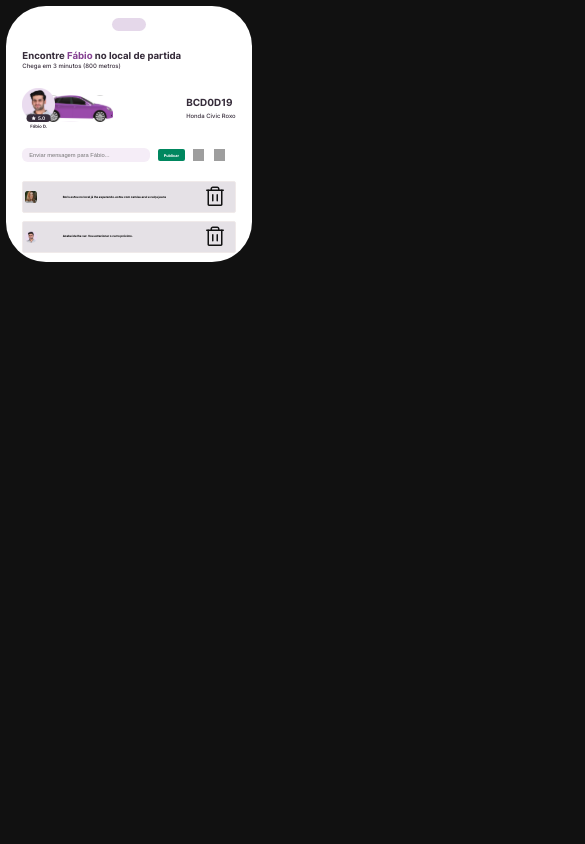
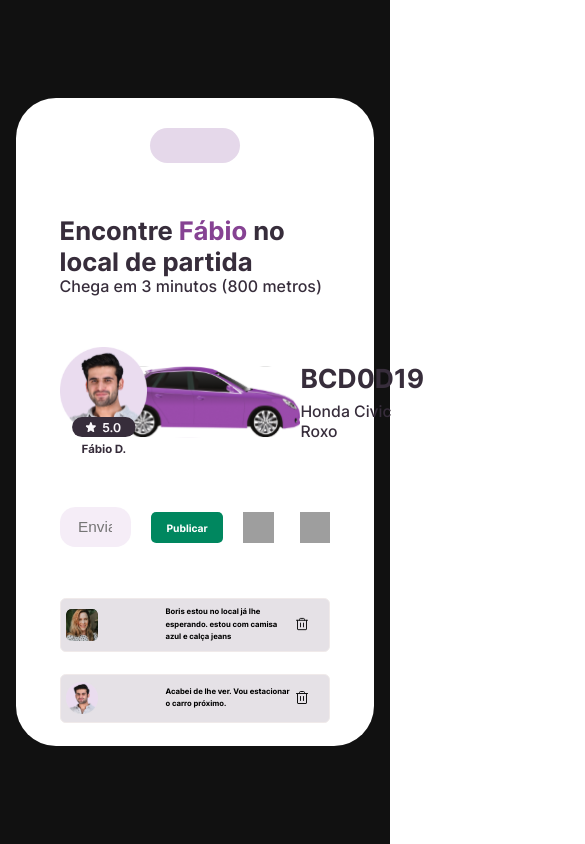
Before and after one commit to TrabalhosAcademicos358/PW2-Atividade_01, a JavaScript app: page / in a window 390 px wide. Shown: the top 844 px of the page, 585 px wide, since content can reach past the window. Built offline with nearby package versions, Linux system fonts and the light colour scheme; grey boxes are pictures that could not be loaded; the HTML template or start-up script is replaced by a standard one.

Commit message:
Começando a trabalhar com reponsividade

```diff
--- a/src/App.css
+++ b/src/App.css
@@ -1,12 +1,21 @@
-body {
+.app {
   padding: 25rem;
-  min-width: 100vh;
+  min-height: 100vh;
   background: #111;
+}
+
+.app,
+.header {
+  width: 100%;
+  display: flex;
+  align-items: center;
+  justify-content: center;
 }
 
 .card {
   background: var(--color-white);
-  width: 1025rem;
+  max-width: 1025rem;
+  width: 100%;
   border-radius: 40px;
   padding: 24rem 68rem 37rem;
 
@@ -16,11 +25,8 @@ body {
   gap: 80rem;
 }
 
-.header {
+.card > * {
   width: 100%;
-  display: flex;
-  align-items: center;
-  justify-content: center;
 }
 
 .header-rectagle {
@@ -72,8 +78,6 @@ body {
   height: 170.29rem;
 }
 
-/* contacts */
-
 .section-contact {
   display: flex;
   align-items: center;
--- a/src/App.js
+++ b/src/App.js
@@ -3,13 +3,14 @@ import perfil_02 from "./img/perfil_02.svg";
 import phoneIcon from "./img/phone.svg";
 import fieldIcon from "./img/field.svg";
 import img_01 from './img/img_01.svg';
+
 import './App.css';
 
 import Message from "./components/Message";
 
 function App() {
   return (
-    <main>
+    <main className="app">
       <div className="card">
         <header className='header'>
           <div className='header-rectagle' />
--- a/src/components/Message/style.css
+++ b/src/components/Message/style.css
@@ -30,4 +30,7 @@
     border-radius: 8rem;
 }
 
-.img-delete {}
+.img-delete {
+    height: 24rem;
+    width: 24rem;
+}
--- a/src/index.css
+++ b/src/index.css
@@ -27,7 +27,7 @@
 }
 
 html {
-  font-size: 6.5%;
+  font-size: 4%;
 }
 
 body {
@@ -48,24 +48,24 @@ body {
 
 @media (max-width: 1280px) {
   html {
-    font-size: 4%;
+    font-size: 4.5%;
   }
 }
 
 @media (max-width: 1024px) {
   html {
-    font-size: 3%;
+    font-size: 4.25%;
   }
 }
 
 @media (max-width: 768px) {
   html {
-    font-size: 2%;
+    font-size: 3.25%;
   }
 }
 
 @media (max-width: 500px) {
   html {
-    font-size: 1.5%;
+    font-size: 4%;
   }
 }
```
